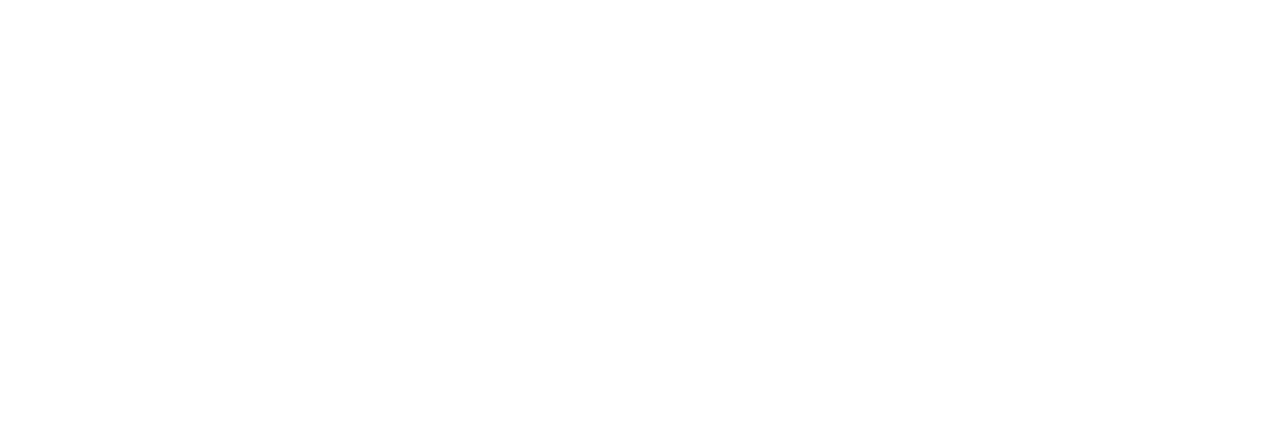
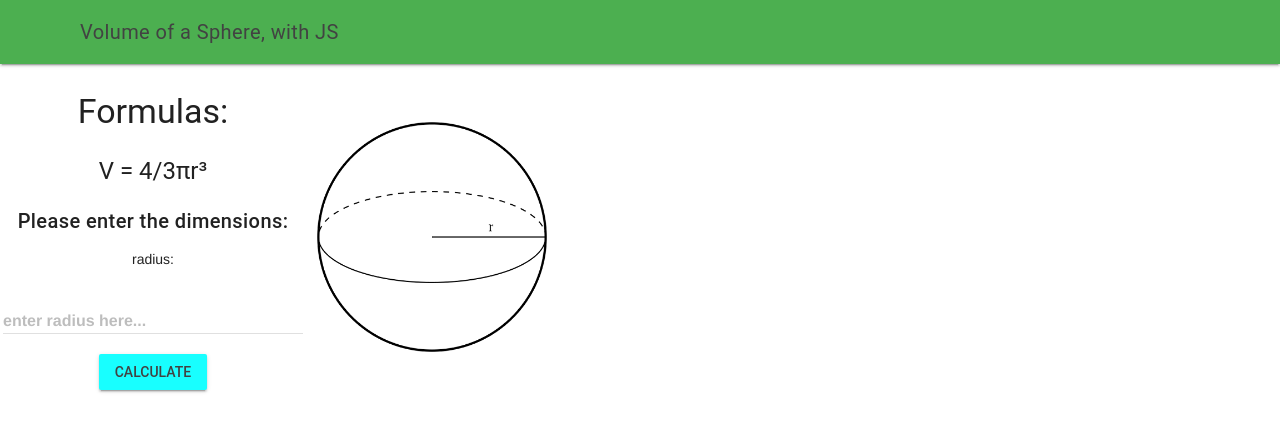
Before and after one commit to joannesanthosh/ICS20-Unit3-03-HTML, a plain HTML site: page index.html in a window 1280 px wide. Drawn offline with nearby package versions, Linux system fonts and the light colour scheme.

Commit message:
change index.html

```diff
--- a/index.html
+++ b/index.html
@@ -1,9 +1,9 @@
 <!DOCTYPE html>
-<!-- ICS20-Unit2-03-HTML-User_Input -->
+<!-- ICS20-Unit3-03-HTML -->
 <html lang="en-ca">
   <head>
     <meta charset="utf-8" />
-    <meta name="description" content="XXX" />
+    <meta name="description" content="Volume of a Sphere, with JS" />
     <meta name="keywords" content="mths, ics2o" />
     <meta name="author" content="Joanne Santhosh" />
     <meta name="viewport" content="width=device-width, initial-scale=1.0" />
@@ -15,12 +15,50 @@
       rel="stylesheet"
       href="https://fonts.googleapis.com/icon?family=Material+Icons"
     />
-    <link rel="stylesheet" href="https://code.getmdl.io/1.3.0/material.purple-pink.min.css" />
+    <link rel="stylesheet" href="https://code.getmdl.io/1.3.0/material.green-cyan.min.css" />
     <link rel="stylesheet" href="./css/style.css">
-    <title>XXX</title>
+    <title>Volume of a Sphere, with JS</title>
   </head>
   <body>
     <script defer src="https://code.getmdl.io/1.3.0/material.min.js"></script>
     <script src="./js/script.js"></script>
-    </body>
+    <div class="mdl-layout mdl-js-layout mdl-layout--fixed-header">
+      <header class="mdl-layout__header">
+        <div class="mdl-layout__header-row">
+          <span class="mdl-layout-title">Volume of a Sphere, with JS</span>
+        </div>
+      </header>
+      <main class="mdl-layout__content">
+        <table>
+          <tr>
+            <th>
+              <h3>Formulas:</h3>
+              <h4>V = 4/3πr³</h4>
+              <h5>Please enter the dimensions:</h5>
+              <!-- Numeric Textfield -->
+              <form action="#">
+                <p>radius:</p>
+                <div class="mdl-textfield mdl-js-textfield">
+                  <input class="mdl-textfield__input" type="text" pattern="-?[0-9]*(\.[0-9]+)?" id="radius-of-the-sphere">
+                  <label class="mdl-textfield__label" for="radius-of-the-sphere">enter radius here...</label>
+                  <span class="mdl-textfield__error">Input is not a number!</span>
+                </div>
+              </form>
+              <!-- Raised button with ripple -->
+              <button class="mdl-button mdl-js-button mdl-button--raised mdl-js-ripple-effect mdl-button--accent" onclick="calculate()">
+                Calculate
+              </button>
+              <br />
+              <p>
+                <div id="volume"></div>
+              </p>
+            </th>
+            <th>
+              <img src="./sphere7414877865953853223.png" alt="sphere" width="250px" height="auto" />
+            </th>
+          </tr>
+        </table>
+      </main>
+    </div>
+  </body>
 </html>
--- a/js/script.js
+++ b/js/script.js
@@ -0,0 +1,21 @@
+// Copyright (c) 2022 Joanne Santhosh All rights reserved
+//
+// Created by: Joanne Santhosh
+// Created on: Apr 2022
+// This file contains the JS functions for index.html
+
+'use strict'
+
+/**
+ * This function calculates the volume of a pyramid.
+ */
+function calculate() {
+  // input
+  const radiusOfTheSphere = parseInt(document.getElementById('radius-of-the-sphere').value)
+
+  // process
+  const volume = ((4 / 3) * Math.PI * (radiusOfTheSphere * radiusOfTheSphere * radiusOfTheSphere))
+
+  // output
+  document.getElementById('volume').innerHTML = '<p>The volume of the sphere is: ' + volume.toFixed(2) + ' cm³</p>'
+  }
```
Also changed, not shown: sphere7414877865953853223.png (added), 2 other files.
